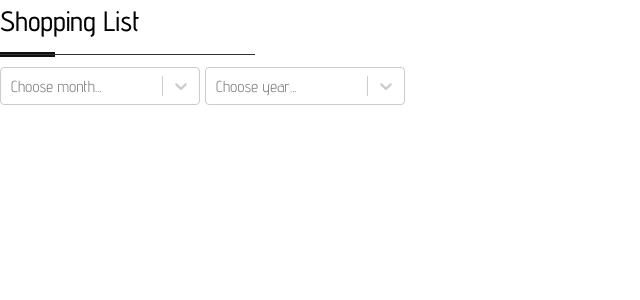
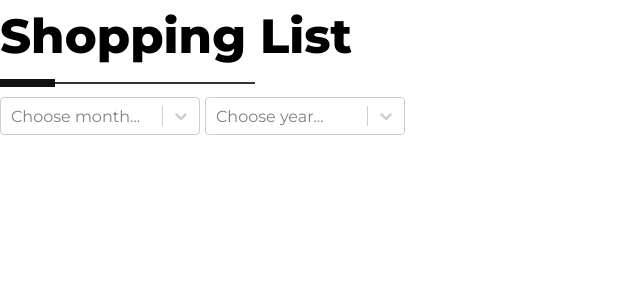
Before and after one commit to RomanRiezanov/Purchases-List, a React (Create React App) app: page / in a window 1280 px wide. Shown: the top 300 px of the page, without its empty margins (0-640 px from the left). Built offline with nearby package versions, Linux system fonts and the light colour scheme.

Commit message:
delete all unused files, change font-family and some fixes

```diff
--- a/public/index.html
+++ b/public/index.html
@@ -4,40 +4,9 @@
     <meta charset="utf-8" />
     <link rel="icon" href="%PUBLIC_URL%/favicon.ico" />
     <meta name="viewport" content="width=device-width, initial-scale=1" />
-    <meta name="theme-color" content="#000000" />
-    <meta
-      name="description"
-      content="Web site created using create-react-app"
-    />
-    <link rel="apple-touch-icon" href="%PUBLIC_URL%/logo192.png" />
-    <!--
-      manifest.json provides metadata used when your web app is installed on a
-      user's mobile device or desktop. See https://developers.google.com/web/fundamentals/web-app-manifest/
-    -->
-    <link rel="manifest" href="%PUBLIC_URL%/manifest.json" />
-    <!--
-      Notice the use of %PUBLIC_URL% in the tags above.
-      It will be replaced with the URL of the `public` folder during the build.
-      Only files inside the `public` folder can be referenced from the HTML.
-
-      Unlike "/favicon.ico" or "favicon.ico", "%PUBLIC_URL%/favicon.ico" will
-      work correctly both with client-side routing and a non-root public URL.
-      Learn how to configure a non-root public URL by running `npm run build`.
-    -->
-    <title>React App</title>
+    <title>Shopping List</title>
   </head>
   <body>
-    <noscript>You need to enable JavaScript to run this app.</noscript>
     <div id="root"></div>
-    <!--
-      This HTML file is a template.
-      If you open it directly in the browser, you will see an empty page.
-
-      You can add webfonts, meta tags, or analytics to this file.
-      The build step will place the bundled scripts into the <body> tag.
-
-      To begin the development, run `npm start` or `yarn start`.
-      To create a production bundle, use `npm run build` or `yarn build`.
-    -->
   </body>
 </html>
--- a/src/components/header/Header.module.scss
+++ b/src/components/header/Header.module.scss
@@ -1,6 +1,6 @@
 .title h1 {
-  font-size: 28px;
-  font-weight: 500;
+  font-size: 48px;
+  font-weight: 800;
   letter-spacing: 0;
   line-height: 1.5em;
   padding-bottom: 15px;
@@ -10,16 +10,17 @@
     position: absolute;
     left: 0;
     bottom: 0;
-    height: 5px;
+    height: 8px;
     width: 55px;
     background-color: #111;
+    z-index: 1;
   }
   &:after {
     content: "";
     position: absolute;
     left: 0;
-    bottom: 2px;
-    height: 1px;
+    bottom: 3px;
+    height: 2px;
     width: 95%;
     max-width: 255px;
     background-color: #333;
--- /dev/null
+++ b/src/styles/fonts/Montserrat.scss
@@ -0,0 +1 @@
+@import url("https://fonts.googleapis.com/css2?family=Montserrat:wght@300;400;500;600;700;800;900");
--- a/src/styles/fonts/advent-pro.scss
+++ /dev/null
@@ -1 +0,0 @@
-@import url("https://fonts.googleapis.com/css2?family=Advent+Pro:wght@300;400;500;600;700");
--- a/src/styles/globals.scss
+++ b/src/styles/globals.scss
@@ -1,12 +1,12 @@
 @import "./shared/variables.scss";
 
-@import "./fonts/advent-pro.scss";
+@import "./fonts/Montserrat.scss";
 
 * {
   box-sizing: border-box;
   padding: 0;
   margin: 0;
-  font-family: $advent;
+  font-family: $montserrat;
   &:after {
     box-sizing: inherit;
   }
--- a/src/styles/shared/variables.scss
+++ b/src/styles/shared/variables.scss
@@ -1 +1,8 @@
-$advent: "Advent Pro";
+//Fonts
+$montserrat: "Montserrat", sans-serif;
+
+//Screens
+$maxWidthContainer: 1140px;
+$tablet: 992px;
+$mobile: 768px;
+$small-mobile: 576px;
```
Also changed, not shown: public/logo192.png (deleted), public/logo512.png (deleted), public/manifest.json (deleted).
